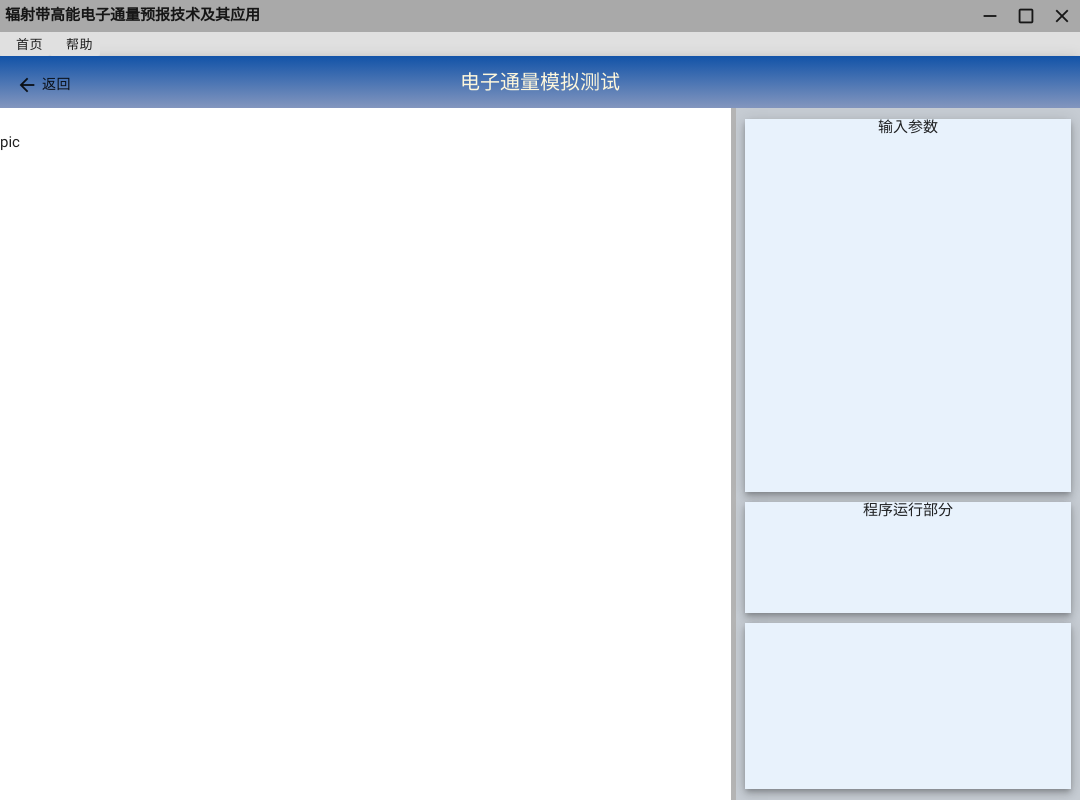
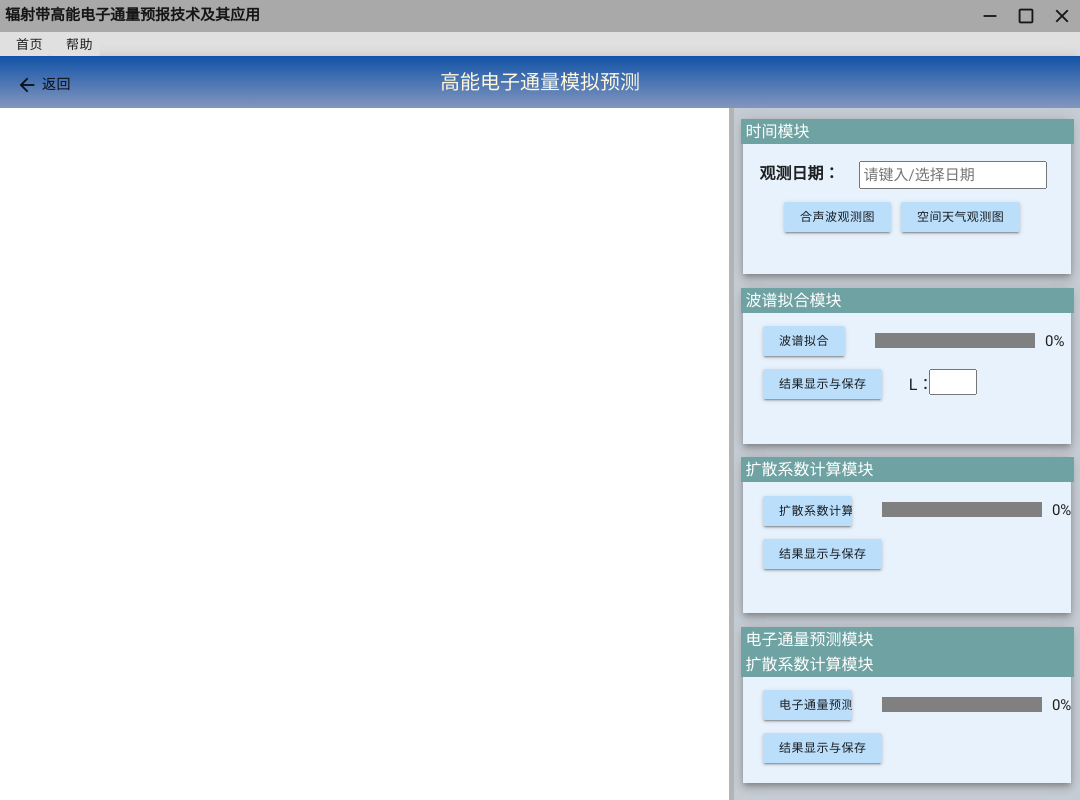
Before and after one commit to vvvb-github/-, an Electron app: page html/subsystem3.html in a window 1080 px wide. Drawn offline with Linux system fonts and the light colour scheme.

Commit message:
模块3模板

```diff
--- a/css/subsystem.css
+++ b/css/subsystem.css
@@ -669,3 +669,89 @@ label{
     margin-top:40%;
     color:red;
 }
+
+
+.mode3-electronics{
+    margin-top:1%;
+    margin-bottom: 3%;
+    width: 95%;
+    height: 22.5%;
+    background-color: rgb(232, 242, 252);
+    /* border:2px solid rgb(68, 123, 177); */
+    display: flex;
+    flex-direction: column;
+    align-items: center;
+}
+
+#mode31-div {
+    display: flex;
+    width: 90%;
+    justify-content: flex-start;
+    margin-top:3%;
+
+}
+
+.mode31-out {
+    display: flex;
+    width: 90%;
+    justify-content: center;
+    margin-top:3%;
+
+}
+
+.sub-title3 {
+    margin-top: 4%;
+    /* padding-left: 5%; */
+    width: 100px;
+    /* text-align: center; */
+    font-size: 16px;
+    /* align-items: center; */
+}
+
+#time-list {
+    margin-top: 2.5%;
+    height: 22px;
+    width:180px;
+}
+
+.btn-mode31 {
+    max-width: 140px !important;
+    font-size: 12px !important;
+    margin-right: 10px !important;
+    height: 30px !important;
+    line-height: 30px !important;
+    margin-top: 1% !important;
+}
+
+#mode32-div {
+    display: flex;
+    width: 100%;
+    justify-content: flex-start;
+    margin-top:6%;
+
+}
+
+.btn-mode32 {
+    max-width: 140px !important;
+    font-size: 12px !important;
+    margin-right: 10px !important;
+    margin-left: 20px !important;
+    height: 30px !important;
+    line-height: 30px !important;
+    margin-top: -2% !important;
+}
+
+#L-value {
+    width: 40px;
+    height: 20px;
+    margin-right: 5%;
+    margin-top: -2%;
+}
+
+
+#L-title {
+    padding-left: 5%;
+    width: 20px;
+    /* text-align: center; */
+    font-size: 16px;
+}
--- a/html/subsystem3.html
+++ b/html/subsystem3.html
@@ -8,8 +8,11 @@
     <link rel="stylesheet" type="text/css" href="../mdui/css/mdui.min.css">
     <script type="text/javascript" src="../mdui/js/mdui.min.js"></script>
     <script type="text/javascript" src="../js/jquery.min.js"></script>
-    <script type="text/javascript" src="../js/subsystem3.js"></script>
+    <script type="text/javascript" src="../js/subsystem1.js"></script>
     <script type="text/javascript" src="../js/total.js"></script>
+    <script type="text/javascript" src="../js/jquery.time.js"></script>
+    <script type="text/javascript" src="../js/input.js"></script>
+
 </head>
 <body>
 
@@ -30,28 +33,102 @@
 <div class="container">
     <div class="header mdui-shadow-5">
         <div class="back-btn">
-        <button class="mdui-btn mdui-color-theme-100 mdui-ripple back-button">
-            <i class="mdui-icon material-icons">&#xe5c4;</i>
-            返回
-        </button>
+            <button class="mdui-btn mdui-color-theme-100 mdui-ripple back-button">
+                <i class="mdui-icon material-icons">&#xe5c4;</i>
+                返回
+            </button>
         </div>
-    <span class="title-span ">电子通量模拟测试</span>
-    <div class="other-header"></div>
+        <span class="title-span ">高能电子通量模拟预测</span>
+        <div class="other-header"></div>
     </div>
     <div class='main-body'>
-        <div class="viewer">
-            <div class="viewer-body" id='box'>pic</div>
+        <div class="viewer1" >
+            <div id="pic-title"></div>
+            <div class="view-pic" id ="box">
+                <!-- <img class='plot-img2' src="D:/20120908-20190708/Wave_rbspAB_20180101.tif" /> -->
+            </div>
         </div>
         <div class="controller">
-            <div class="input-div mdui-shadow-5">输入参数</div>
-            <div class="run-div mdui-shadow-5">程序运行部分</div>
-            <div class="output-div mdui-shadow-5">
-                <!-- <button class="mdui-btn mdui-color-blue-100" id='btn-plot'>plot</button>
-                <button class="mdui-btn mdui-color-blue-100" id='btn-flash'>flash</button> -->
+            <div class="mode3-electronics mdui-shadow-5">
+                    <span class="ctr-title">时间模块 </span>
+                    <div id="mode31-div">
+                        <span class="sub-title3"><b>观测日期：</b></span>
+                    <input type="text" name="timelist" list="timelist" maxlength="20" id="time-list" placeholder="请键入/选择日期">
+                    <datalist id="timelist" style="display:none;">
+                        <option value="2016年2月16日">2016年02月16日</option>
+                        <option value="2016年3月7日">2016年03月07日</option>
+                        <option value="2016年4月13日">2016年04月13日</option>
+                        <option value="2016年5月8日">2016年05月08日</option>
+                        <option value="2016年5月30日">2016年05月30日</option>
+                        <option value="2017年11月7日">2017年11月07日</option>
+                        <option value="2018年3月14日">2018年03月14日</option>
+                        <option value="2018年5月5日">2018年05月05日</option>
+                        <option value="2018年8月26日">2018年08月26日</option>
+                    </datalist>
+                    </div>
+                    <div class="mode31-out">
+                    <button class="mdui-btn mdui-color-blue-100 btn-mode31 mdui-btn-raised" id='btn-plot21' onclick=plot2()>合声波观测图</button>
+                    <button class="mdui-btn mdui-color-blue-100 btn-mode31 mdui-btn-raised " id='btn-plot22'>空间天气观测图</button>
+                    </div>
+             </div>
+
+            <div class="mode3-electronics mdui-shadow-5">
+                <span class="ctr-title">波谱拟合模块 </span>
+                <div id="mode32-div">
+                    <button class="btn-mode32 mdui-btn mdui-color-blue-100  mdui-btn-raised " id='btn-plot22'>波谱拟合</button>
+                    <div class="bar-outline">
+                        <div class="bar-border">
+                            <div class="bar-slider bar"></div>
+                        </div>
+                    </div>
+                    <span class="percent">0%</span>
+
+                </div>
+                <div id="mode32-div">
+                    <button class="btn-mode32 mdui-btn mdui-color-blue-100  mdui-btn-raised " id='btn-plot22'>结果显示与保存</button>
+                    <span id="L-title">L：</span>
+                    <input type="text" maxlength="5" id="L-value">
+
+                </div>
             </div>
+
+            <div class="mode3-electronics mdui-shadow-5">
+                <span class="ctr-title">扩散系数计算模块 </span>
+                <div id="mode32-div">
+                        <button class="btn-mode32 mdui-btn mdui-color-blue-100  mdui-btn-raised " id='btn-plot22'>扩散系数计算</button>
+                        <div class="bar-outline">
+                            <div class="bar-border">
+                                <div class="bar-slider bar"></div>
+                            </div>
+                        </div>
+                        <span class="percent">0%</span>
+
+                    </div>
+                    <div id="mode32-div">
+                        <button class="btn-mode32 mdui-btn mdui-color-blue-100  mdui-btn-raised " id='btn-plot22'>结果显示与保存</button>
+                    </div>
+            </div>
+
+            <div class="mode3-electronics mdui-shadow-5">
+                <span class="ctr-title">电子通量预测模块 </span>
+                <span class="ctr-title">扩散系数计算模块 </span>
+                <div id="mode32-div">
+                        <button class="btn-mode32 mdui-btn mdui-color-blue-100  mdui-btn-raised " id='btn-plot22'>电子通量预测</button>
+                        <div class="bar-outline">
+                            <div class="bar-border">
+                                <div class="bar-slider bar"></div>
+                            </div>
+                        </div>
+                        <span class="percent">0%</span>
+
+                    </div>
+                    <div id="mode32-div">
+                        <button class="btn-mode32 mdui-btn mdui-color-blue-100  mdui-btn-raised " id='btn-plot22'>结果显示与保存</button>
+                    </div>
+
         </div>
     </div>
+
 </div>
-
 </body>
 </html>
--- a/js/input.js
+++ b/js/input.js
@@ -24,7 +24,7 @@
        // 年份列表
        var yearNow = new Date().getFullYear();
        var yearSel = $YearSelector.attr("rel");
-       for (var i = yearNow-2; i >= 2012; i--) {
+       for (var i = 2018; i >= 2012; i--) {
             var sed = yearSel==i?"selected":"";
             var yearStr = "<option value=\"" + i + "\" " + sed+">"+i+"</option>";
             $YearSelector.append(yearStr);
--- a/js/subsystem1.js
+++ b/js/subsystem1.js
@@ -50,11 +50,11 @@ function changeform(){
 
 function setYM(){
      // 年份列表
-     var yearNow = new Date().getFullYear();
+     var yearNow = 2019;
     //  var yearSel = $YearSelector.attr("rel");
      $("#YYYY2").append("<option value='2019'>2019</option>");
-     console.log(yearNow)
-     for (var i = yearNow-2; i >= 2012; i--) {
+    //  console.log(yearNow)
+     for (var i = 2018; i >= 2012; i--) {
         //   var sed = yearSel==i?"selected":"";
           var yearStr = "<option value=\"" + i + "\">"+i+"</option>";
           $("#YYYY2").append(yearStr);
@@ -92,7 +92,7 @@ function electronicsPlot(){
     let res_y = parseInt($("#YYYY2").find("option:selected").text());
     let res_m = parseInt($("#MM2").find("option:selected").text());
 
-    photoname = '../assets/201209-201907/electron_flux-'+res_y+'-'+res_m+'.jpg';
+    photoname = 'D:/201209-201907/electron_flux-'+res_y+'-'+res_m+'.jpg';
     // photoname = '../assets/201209-201907/electron_flux-'+res_y+'-'+res_m+'.jpg';
     imgshow ="<img class='plot-img2' src=" + photoname+" Sid='soundWaveImg'></img>"
 
@@ -114,7 +114,7 @@ function starA(){
     if(res2<10){ res2 = "0"+res2;}
     if(res3<10){ res3 = "0"+res3;}
 
-    photoname = '../assets/20120908-20190708/Wave_rbspAB_'+res1+res2+res3+'.jpg'
+    photoname = 'D:/20120908-20190708/Wave_rbspAB_'+res1+res2+res3+'.jpg'
     // console.log(photoname)
     // photoname = '../assets/201209-201907/electron_flux-'+res_y+'-'+res_m+'.jpg';
     imgshow ="<img class='plot-img2' src=" + photoname+" Sid='soundWaveImg'></img>"
--- a/main.js
+++ b/main.js
@@ -22,7 +22,7 @@ function createWindow () {
     win.loadFile('html/index.html')
 
     // 打开开发者工具
-    // win.webContents.openDevTools()
+    win.webContents.openDevTools()
 }
 
 // Electron会在初始化完成并且准备好创建浏览器窗口时调用这个方法
```
